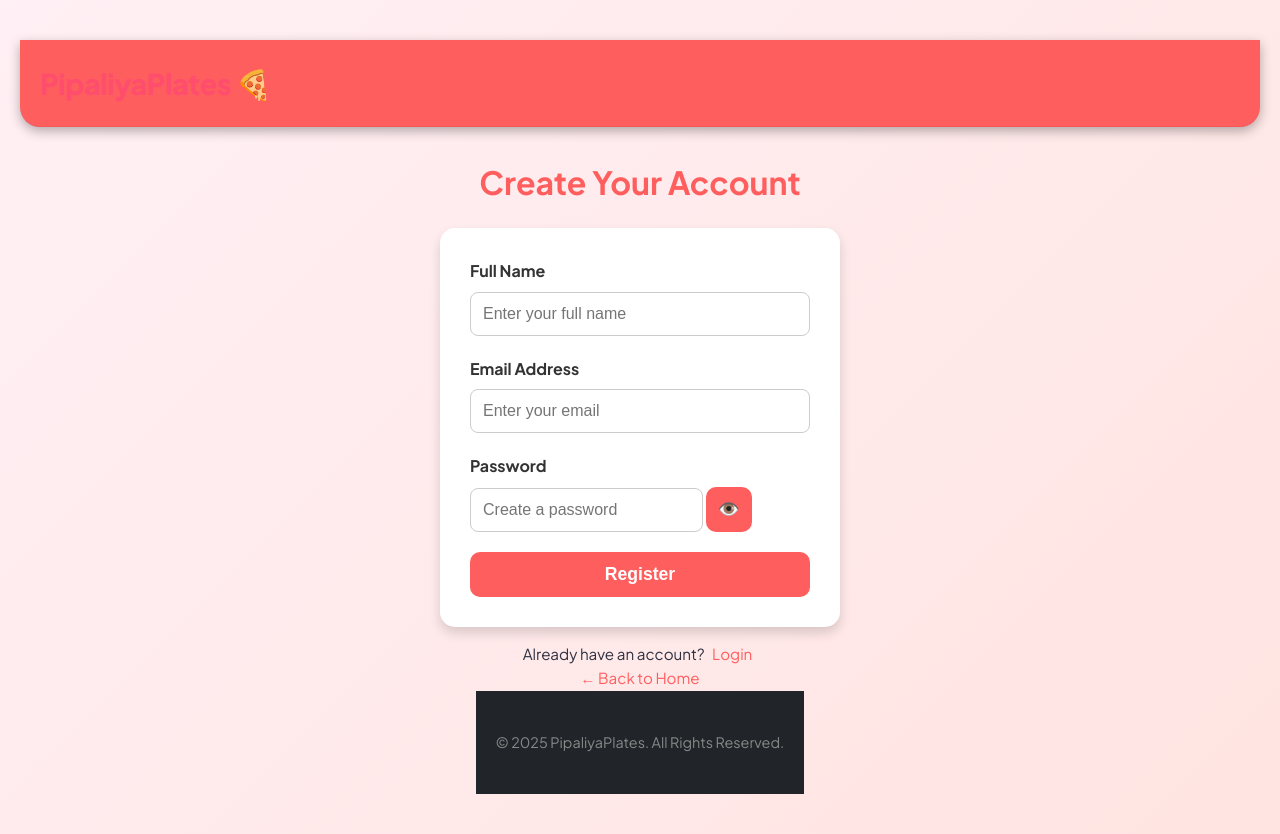
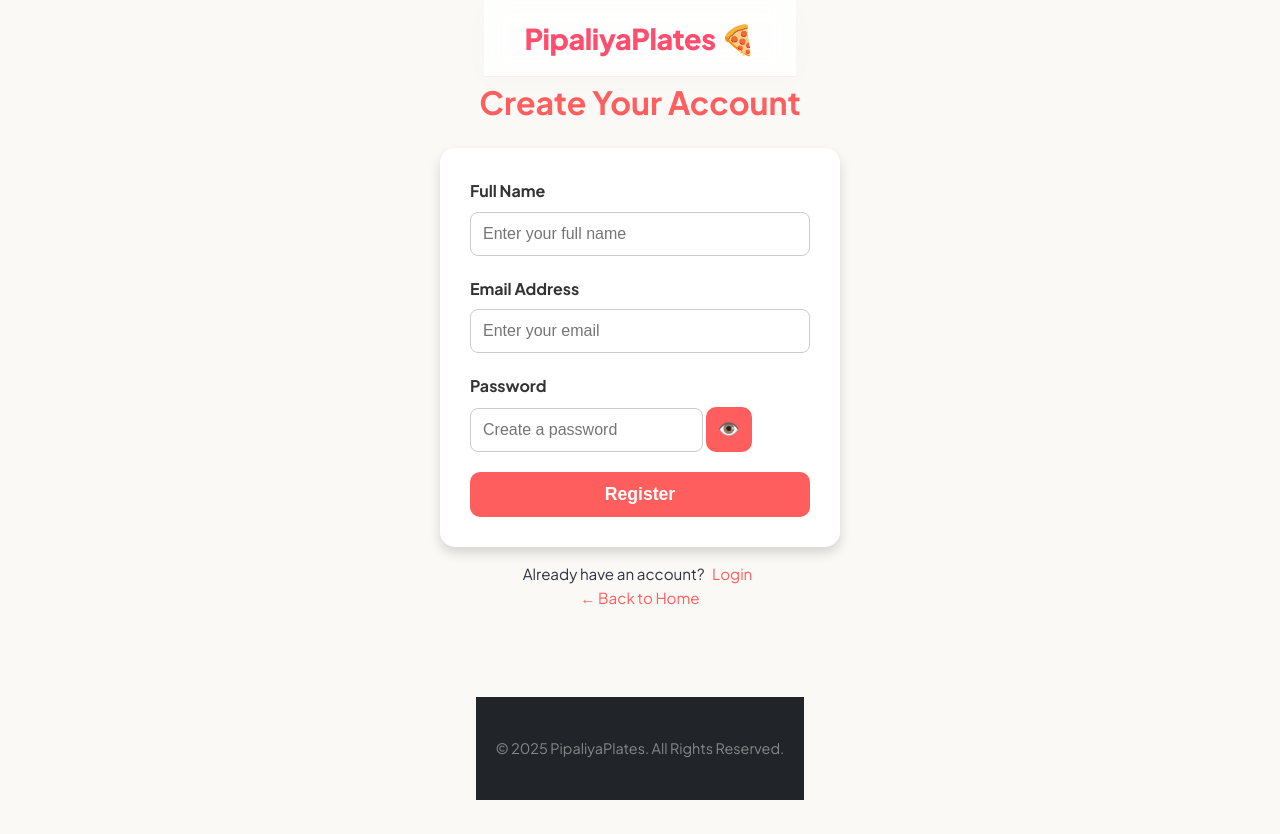
Before and after one commit to Mr-Pipaliya/PipaliyaPlates-, a plain HTML site: page register.html in a window 1280 px wide. After the commit the page ends 800 px from the top, so only its background shows below. Drawn offline with Linux system fonts and the light colour scheme.

Commit message:
first commit

```diff
--- a/register.html
+++ b/register.html
@@ -7,27 +7,13 @@
   <link rel="stylesheet" href="style.css" />
   <style>
     body {
-      background: linear-gradient(135deg, #fff0f5, #ffe4e1);
+      background-color: #faf9f6;
       font-family: 'Plus Jakarta Sans', sans-serif;
       display: flex;
       flex-direction: column;
       align-items: center;
-      padding: 40px 20px;
       min-height: 100vh;
-      animation: fadeIn 1s ease-in;
-    }
-    header.main-header {
-      background-color: #ff5e5e;
-      width: 100%;
-      padding: 20px;
-      color: white;
-      font-size: 2rem;
-      font-weight: bold;
-      box-shadow: 0 4px 12px rgba(0,0,0,0.3);
-      border-bottom-left-radius: 20px;
-      border-bottom-right-radius: 20px;
-      margin-bottom: 30px;
-      text-align: center;
+      padding: 0;
     }
     h2 {
       color: #ff5e5e;
--- a/style.css
+++ b/style.css
@@ -9,12 +9,28 @@
   box-sizing: border-box;
 }
 
+html {
+  scroll-behavior: smooth;
+}
+
 body {
   font-family: 'Plus Jakarta Sans', sans-serif;
   background-color: #faf9f6;
   color: #2d3142;
   line-height: 1.6;
   -webkit-font-smoothing: antialiased;
+  animation: fadeInPage 0.4s ease-in-out;
+}
+
+@keyframes fadeInPage {
+  from {
+    opacity: 0;
+    transform: translateY(4px);
+  }
+  to {
+    opacity: 1;
+    transform: translateY(0);
+  }
 }
 
 /* Base utility layouts */
@@ -493,6 +509,9 @@ nav a:hover, nav a.active {
   display: grid;
   grid-template-columns: repeat(auto-fill, minmax(260px, 1fr));
   gap: 24px;
+  max-width: 1200px;
+  margin: 0 auto;
+  padding: 20px;
 }
 
 .menu-item {
@@ -1061,10 +1080,10 @@ footer p, .main-footer p {
     padding: 2px 6px;
   }
 
-  /* Menu Items list on category pages */
   .menu-grid {
     grid-template-columns: repeat(2, 1fr);
     gap: 12px;
+    padding: 10px;
   }
 
   .menu-item {
```
Also changed, not shown: forgot.html (+2 -16 lines).
